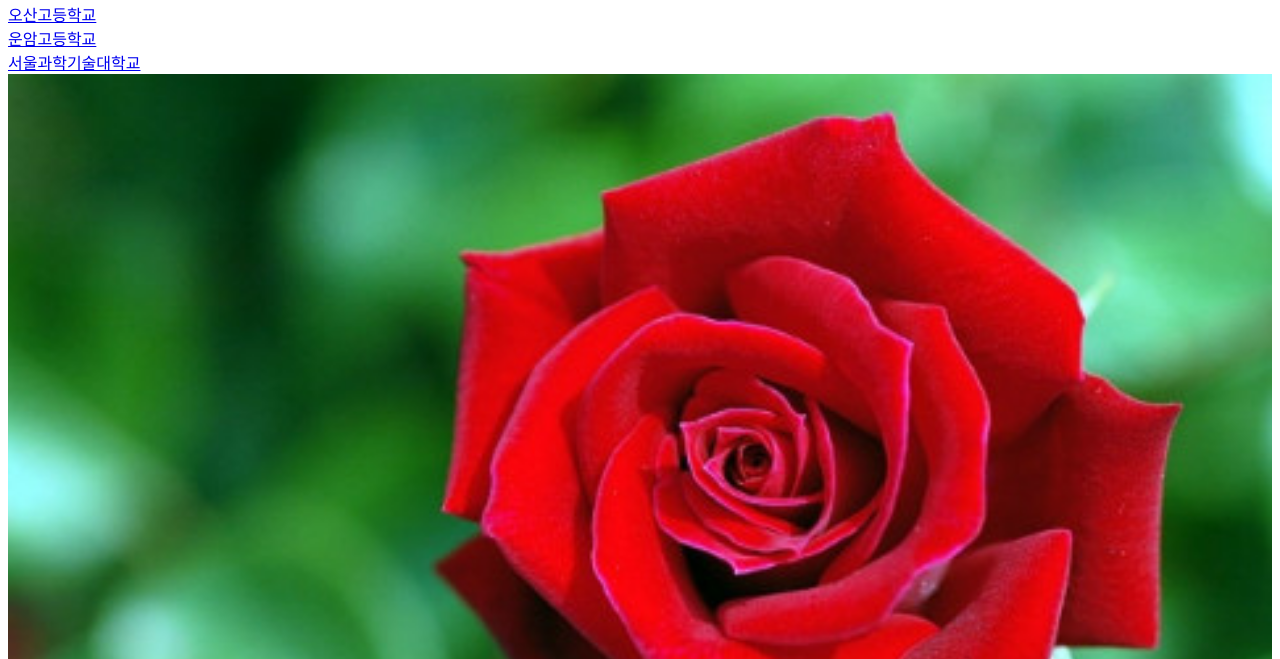
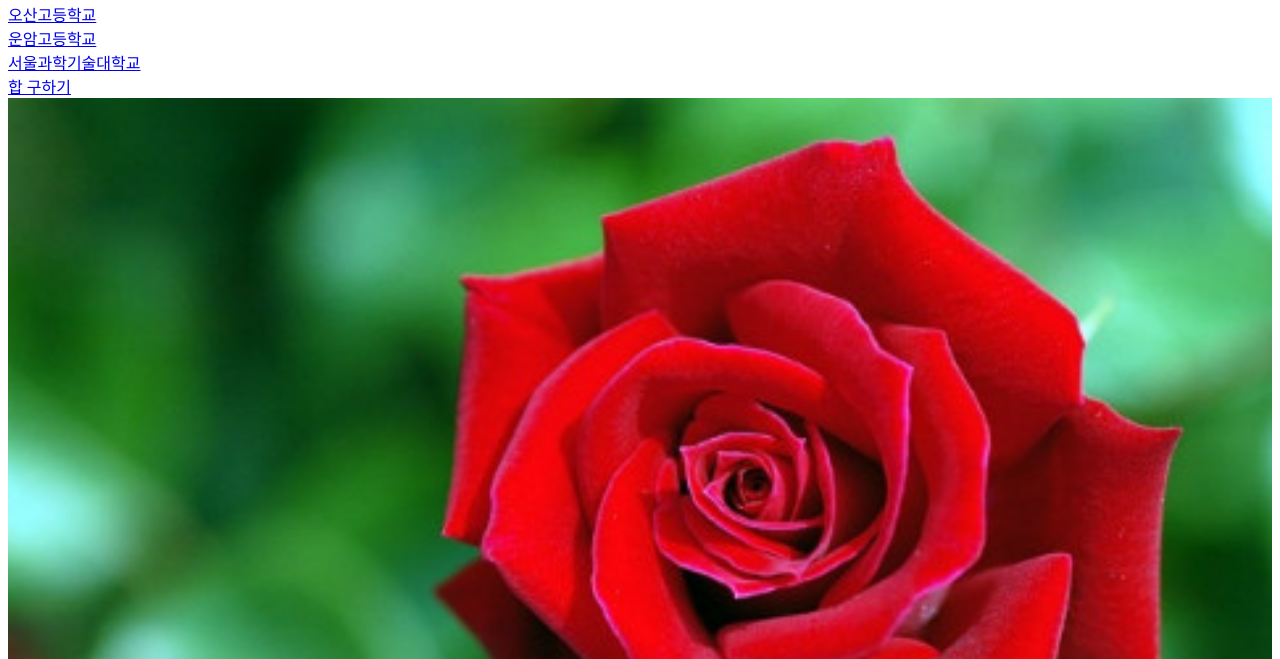
Before and after one commit to khb0317/home, a plain HTML site: page index.html in a window 1280 px wide. Shown: the part 141-800 px from the top of the page. Drawn offline with Linux system fonts and the light colour scheme.

Commit message:
Update index.html

```diff
--- a/index.html
+++ b/index.html
@@ -9,7 +9,8 @@
     <a href="https://o-san.hs.kr/">오산고등학교</a><br>
     <a href="https://unam.hs.kr/">운암고등학교</a><br>
     <a href="https://www.seoultech.ac.kr/index.jsp">서울과학기술대학교</a><br>
-    <img src="rose.jpg" width="100%"><br>
+    <a href="sum.html">합 구하기</a><br>
+    <img src="rose.jpg" width="100%"><br><br>
     <iframe width="560" height="315" src="https://www.youtube.com/embed/8dJyRm2jJ-U" title="YouTube video player" frameborder="0" allow="accelerometer; autoplay; clipboard-write; encrypted-media; gyroscope; picture-in-picture" allowfullscreen></iframe>
   </body>
 <html>
```
